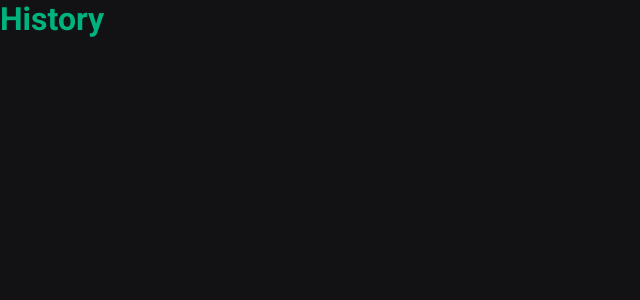
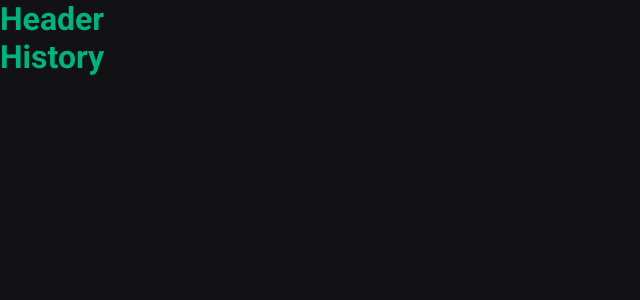
Before and after one commit to lucas54neves/pomodoro-timer, a React (Vite) app: page /history in a window 1280 px wide. Shown: the top 300 px of the page, without its empty margins (0-640 px from the left). Built offline with nearby package versions, Linux system fonts and the light colour scheme.

Commit message:
feat: add default layout

```diff
--- a/src/Router.tsx
+++ b/src/Router.tsx
@@ -1,10 +1,13 @@
 import { Route, Routes } from 'react-router-dom'
 import { Home } from './pages/Home'
 import { History } from './pages/History'
+import { DefaultLayout } from './layouts/DefaultLayout'
 
 export const Router = () => (
   <Routes>
-    <Route path="/" element={<Home />} />
-    <Route path="/history" element={<History />} />
+    <Route path="/" element={<DefaultLayout />}>
+      <Route path="/" element={<Home />} />
+      <Route path="/history" element={<History />} />
+    </Route>
   </Routes>
 )
--- /dev/null
+++ b/src/components/Header.tsx
@@ -0,0 +1 @@
+export const Header = () => <h1>Header</h1>
--- /dev/null
+++ b/src/layouts/DefaultLayout.tsx
@@ -0,0 +1,9 @@
+import { Outlet } from 'react-router-dom'
+import { Header } from '../components/Header'
+
+export const DefaultLayout = () => (
+  <div>
+    <Header />
+    <Outlet />
+  </div>
+)
```
